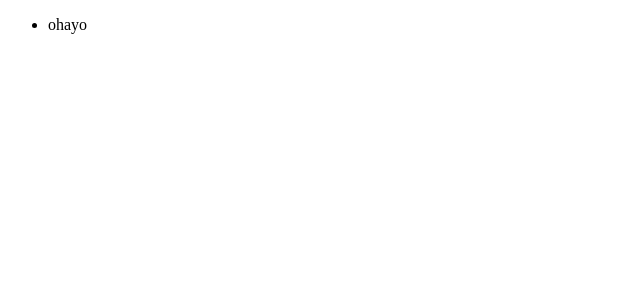
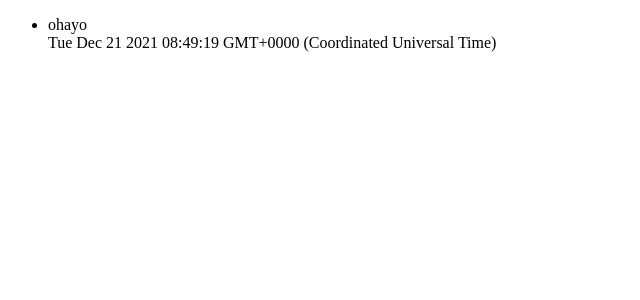
Before and after one commit to geniuskouta/ohayo-oyasumi-pun-generator, a React (Create React App) app: page / in a window 1280 px wide. Shown: the top 300 px of the page, without its empty margins (0-640 px from the left). Built offline with nearby package versions, Linux system fonts and the light colour scheme.

Commit message:
set date

```diff
--- a/src/components/PunList/PunList.tsx
+++ b/src/components/PunList/PunList.tsx
@@ -22,7 +22,13 @@ interface Props {
 }
 
 const PunItem: React.FC<Props> = ({punData}) => {
-    return <li>{punData.text}</li>;
+    const date: string = punData.date.toString();
+    return (
+      <li>
+        {punData.text}<br/>
+        {date}
+      </li>
+    );
 }
 
 export default PunList;
```
